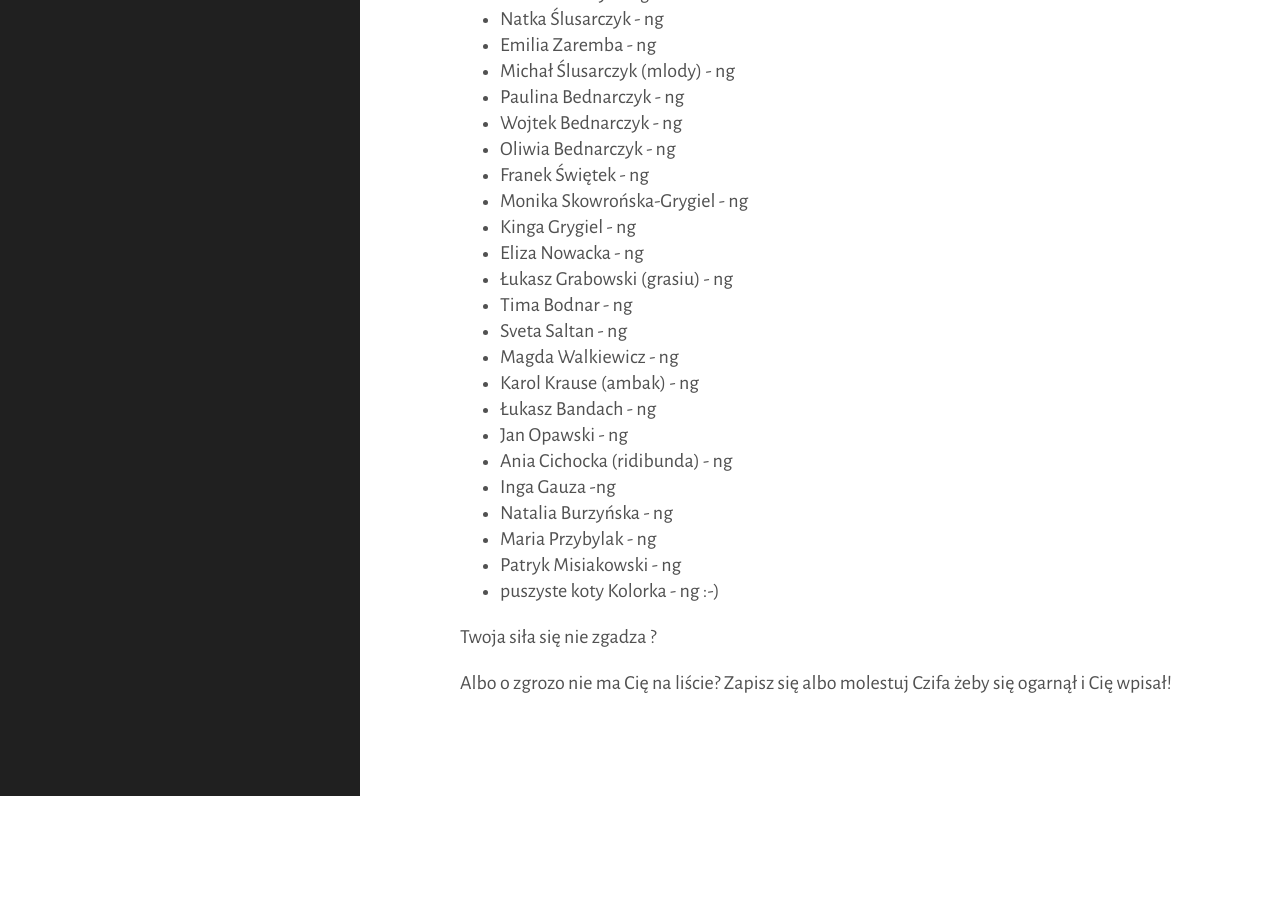
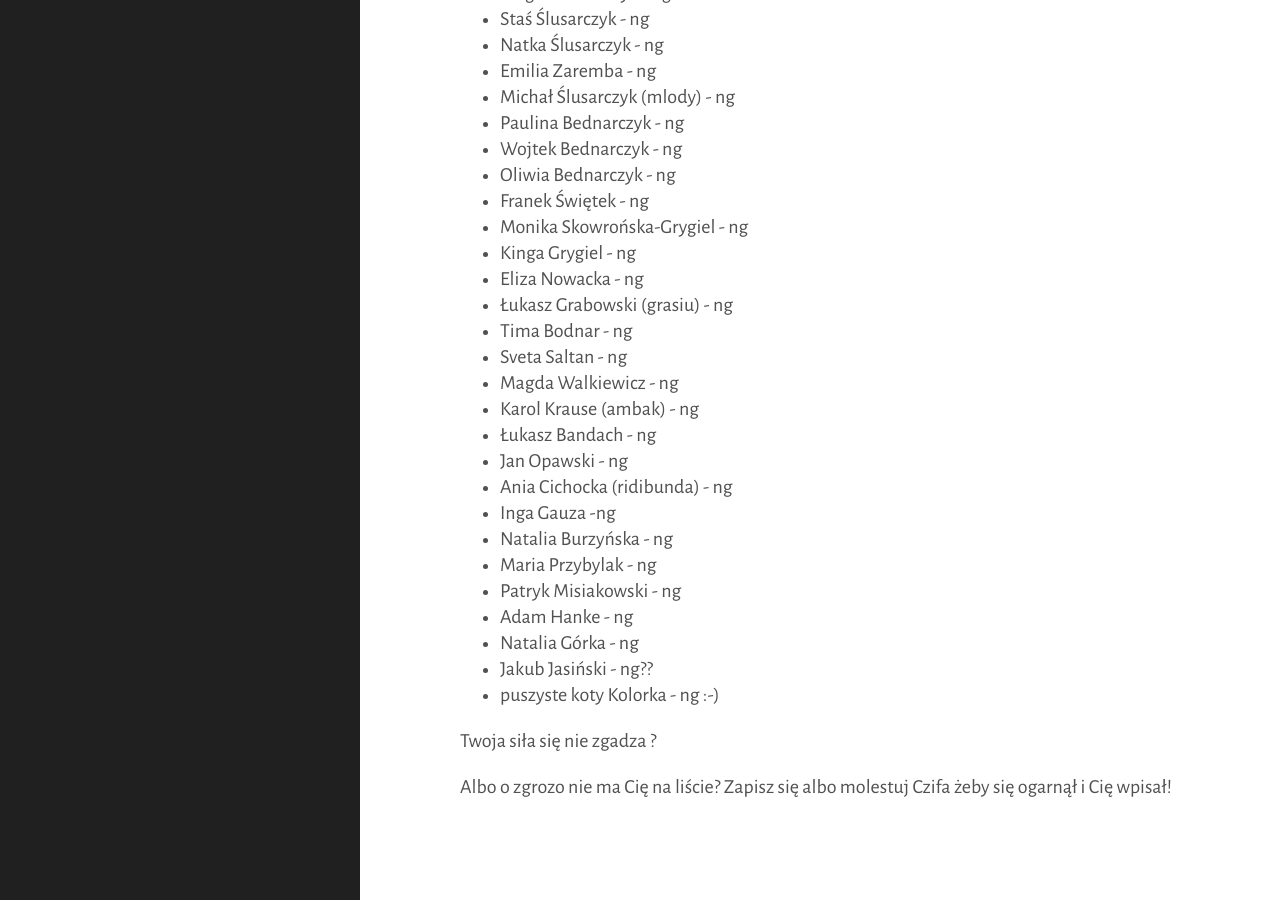
Before and after one commit to tasuki/lsg, a Jekyll site: the page built from _pages/zarejestrowani.md, in a window 1280 px wide and 900 px high, scrolled down 2722 px. Built offline with Jekyll 4.4.1, drawn with Linux system fonts in a browser that asks for light colours; before the commit the page ends 3518 px from its top, so only the background shows below that.

Commit message:
Update zarejestrowani.md

```diff
--- a/_pages/zarejestrowani.md
+++ b/_pages/zarejestrowani.md
@@ -36,6 +36,7 @@ Zarejestrowani uczestnicy, mniej więcej według stopnia:
 - Marcin Tomczyk (emtom) - 4k
 - Marcin Kulczycki - 4k
 - Klaus Blumberg - 4k
+- Antoni Hanke - 4k
 - Michał Flach - 5k
 - Daria Kwietniewska (dariatka) - 6k
 - Tomasz Dec (koniu) - 6k
@@ -128,6 +129,9 @@ Zarejestrowani uczestnicy, mniej więcej według stopnia:
 - Natalia Burzyńska - ng
 - Maria Przybylak - ng
 - Patryk Misiakowski - ng
+- Adam Hanke - ng
+- Natalia Górka - ng
+- Jakub Jasiński - ng??
 - puszyste koty Kolorka  - ng :-)
 
 
```
